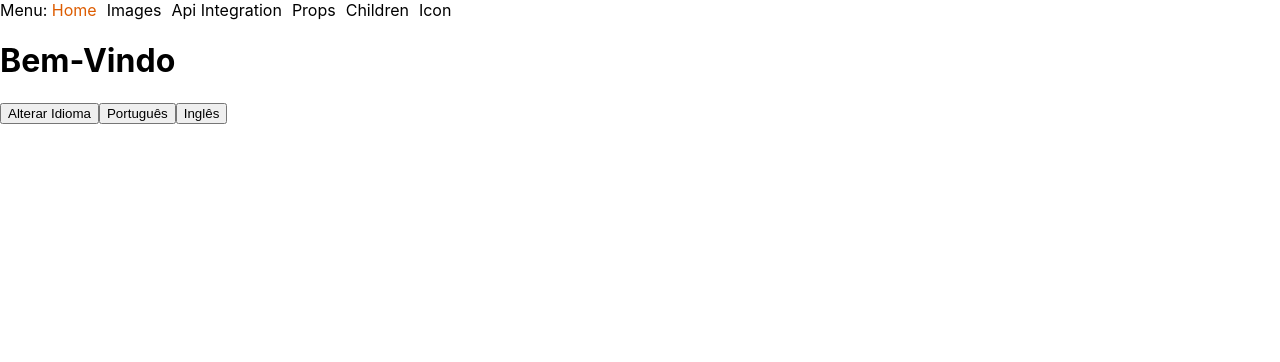
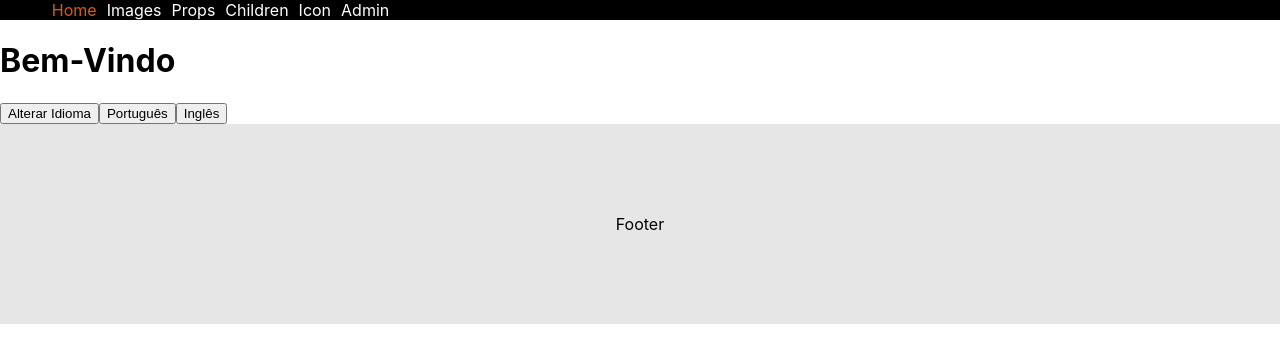
Before and after one commit to renancavichi/portfolio, a React (Create React App) app: page / in a window 1280 px wide. Shown: the top 362 px of the page. Built offline with nearby package versions, Linux system fonts and the light colour scheme.

Commit message:
Add Layout with Outlet

```diff
--- a/src/App.js
+++ b/src/App.js
@@ -7,9 +7,10 @@ import UsandoChildren from './estudo/UsandoChildren';
 import UsandoIcons from './estudo/UsandoIcons';
 import APIIntegration from './estudo/APIIntegration';
 import { Routes, Route } from "react-router-dom";
-import Menu from './estudo/Menu';
 import NotFound from './pages/NotFound'
 import EditUserOnChange from './estudo/EditUserOnChange'
+import LayoutDefault from './pages/LayoutDefault';
+import LayoutDashboard from './pages/LayoutDashboard';
 
 function App() {
 
@@ -44,23 +45,22 @@ function App() {
         setCurrentLanguage
       ]}>
       <div className="App">
-        <Menu />
         <Routes>
-          <Route path="/" element={<ExemploContexto/>} />
-          <Route path="images">
-            <Route index element={<AddImage />} />
-            <Route path="icon" element={<UsandoIcons />} />
+          <Route path="/" element={<LayoutDefault />}>
+            <Route index element={<ExemploContexto/>} />
+            <Route path="props" element={<UsandoProps />} />
+            <Route path="children" element={<UsandoChildren />} />
+            <Route path="images">
+              <Route index element={<AddImage />} />
+              <Route path="icon" element={<UsandoIcons />} />
+            </Route>
           </Route>
-          <Route path="api-integration" >
-            <Route index element={<APIIntegration />}/>
-            <Route path="edit/:userId" element={<EditUserOnChange />} />
+
+          <Route path='admin' element={<LayoutDashboard />} >
+              <Route index element={<APIIntegration />}/>
+              <Route path="edit/:userId" element={<EditUserOnChange />} />
           </Route>
-          <Route path="props" element={<UsandoProps />} />
-          <Route path="children" element={
-            <UsandoChildren value={10}>
-              <h1>Usei o Children</h1>
-            </UsandoChildren>
-          } />
+
           <Route path="*" element={<NotFound />} />
         </Routes>
       </div>
--- /dev/null
+++ b/src/estudo/Footer.css
@@ -0,0 +1,8 @@
+.footer{
+    width: 100%;
+    height: 200px;
+    display: flex;
+    justify-content: center;
+    align-items: center;
+    background: #e6e6e6;
+}
--- /dev/null
+++ b/src/estudo/Footer.js
@@ -0,0 +1,11 @@
+import './Footer.css'
+
+const Footer = () => {
+  return (
+    <div className='footer'>
+        <span>Footer</span>
+    </div>
+  )
+}
+
+export default Footer
--- a/src/estudo/Menu.css
+++ b/src/estudo/Menu.css
@@ -1,6 +1,9 @@
+.menu{
+    background: #000;
+}
 .menu a{
     text-decoration: none;
-    color: #000;
+    color: rgb(255, 255, 255);
 }
 .menu .active{
     color: #dd5c01
--- a/src/estudo/Menu.js
+++ b/src/estudo/Menu.js
@@ -7,10 +7,10 @@ const Menu = () => {
     <div className='menu'>
         Menu: <NavLink to="/">Home</NavLink>
         <NavLink end style={{margin: '0 0 0 10px'}} to="images">Images</NavLink>
-        <NavLink style={{margin: '0 0 0 10px'}} to="api-integration">Api Integration</NavLink>
         <NavLink style={{margin: '0 0 0 10px'}} to="props">Props</NavLink>
         <NavLink style={{margin: '0 0 0 10px'}} to="children">Children</NavLink>
         <NavLink style={{margin: '0 0 0 10px'}} to="images/icon">Icon</NavLink>
+        <NavLink style={{margin: '0 0 0 10px'}} to="admin">Admin</NavLink>
     </div>
 
   )
--- /dev/null
+++ b/src/pages/LayoutDashboard.js
@@ -0,0 +1,14 @@
+import Footer from '../estudo/Footer'
+import { Outlet } from "react-router-dom";
+
+const LayoutDashboard = () => {
+  return (
+    <>
+        <h1>Layout Dashboard</h1>
+        <Outlet />
+        <Footer />
+    </>
+  )
+}
+
+export default LayoutDashboard
--- /dev/null
+++ b/src/pages/LayoutDefault.js
@@ -0,0 +1,17 @@
+import Menu from '../estudo/Menu'
+import Footer from '../estudo/Footer'
+import { Outlet } from "react-router-dom";
+
+const LayoutDefault = () => {
+  return (
+    <>
+
+        <Menu />
+        <Outlet />
+        <Footer />
+
+    </>
+  )
+}
+
+export default LayoutDefault
```
